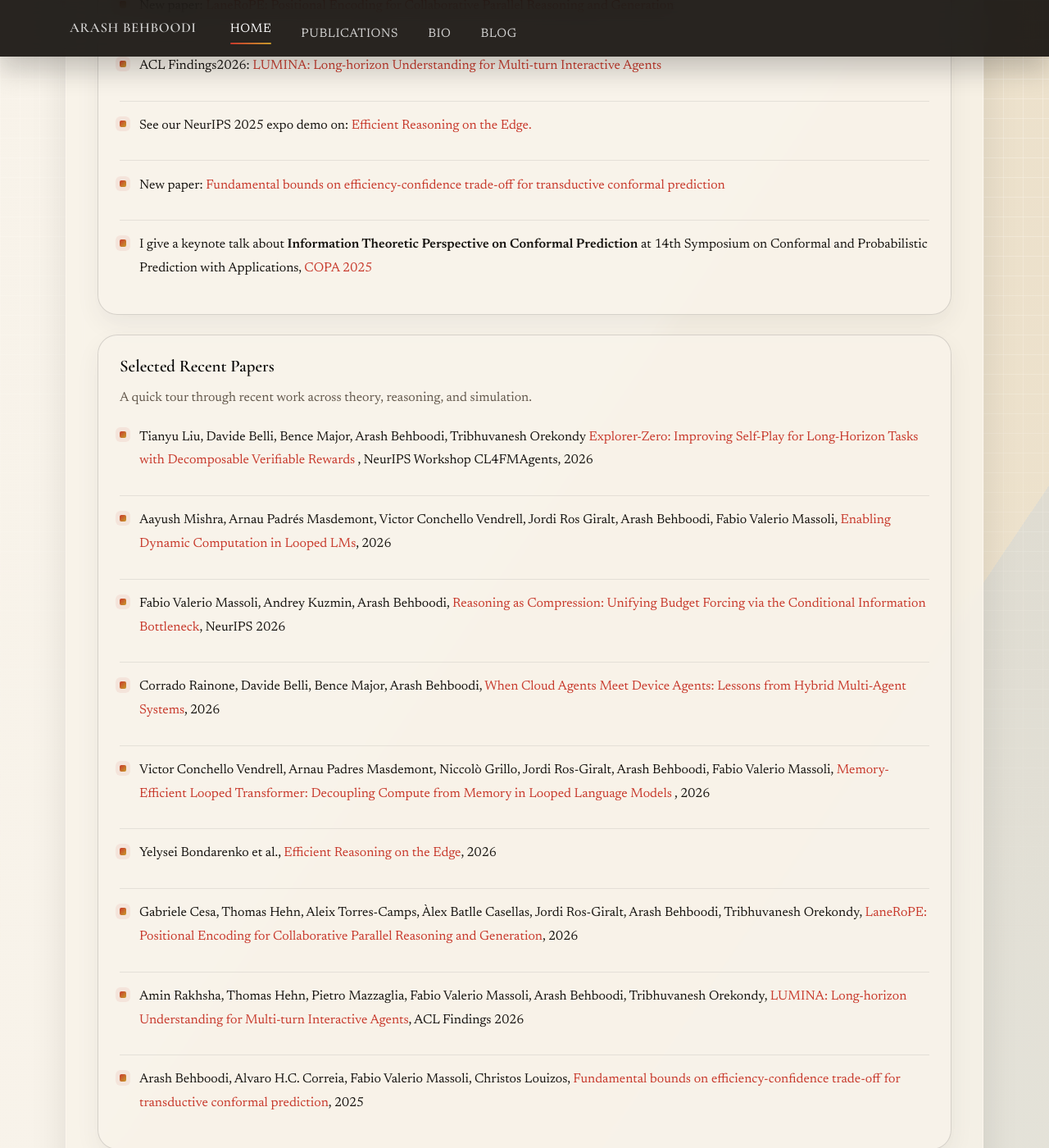
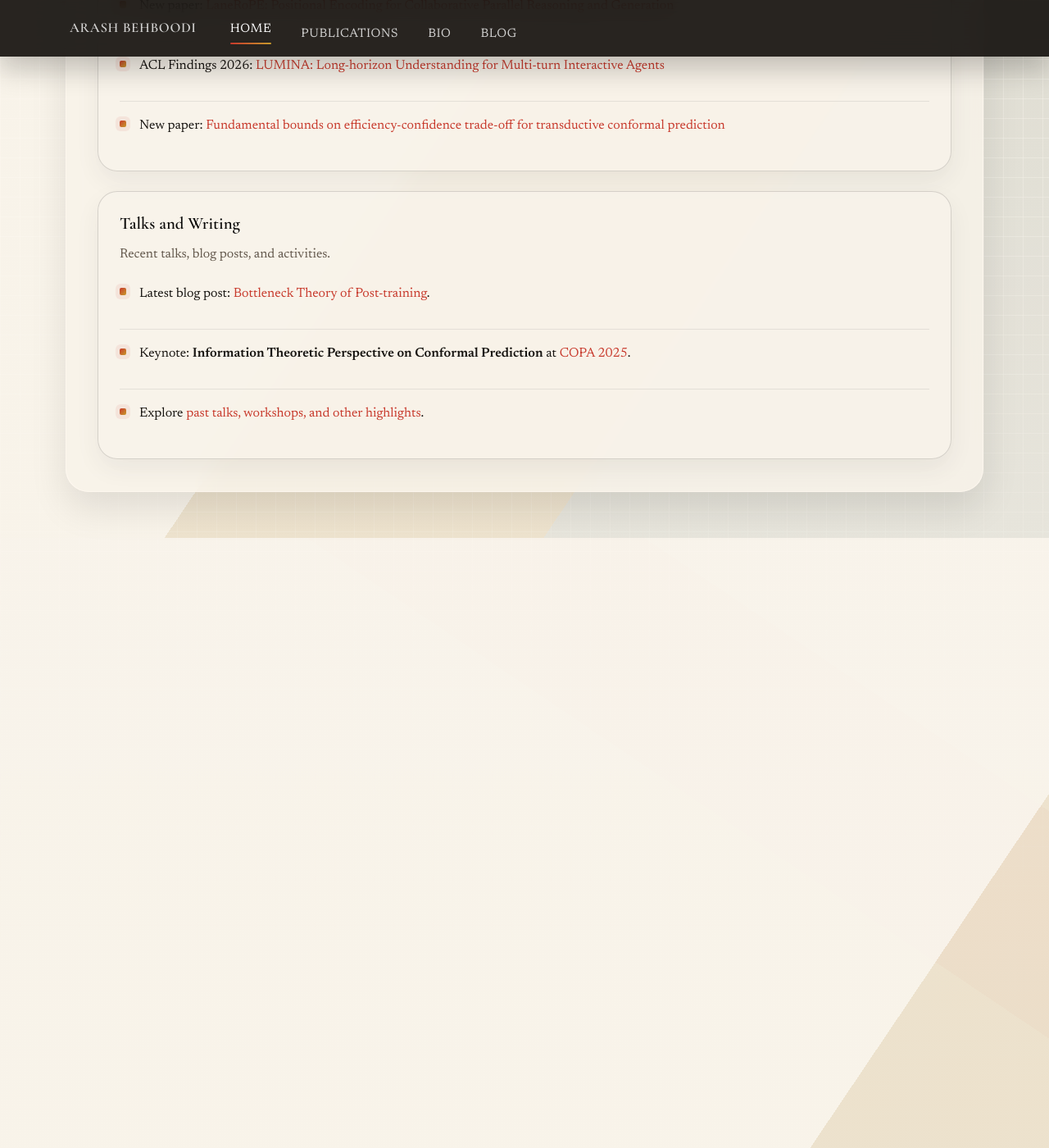
Before and after one commit to arashbehboodi/arashbehboodi.github.io, a Jekyll site: the page built from index.html, in a window 1280 px wide and 1400 px high, scrolled down 1256 px. Shown: the whole window at 82% size. Built offline with Jekyll 4.4.1, drawn with Linux system fonts in a browser that asks for light colours; some of the changed text lies outside the part shown.

Commit message:
Add highlights archive and streamline homepage

```diff
--- a/index.html
+++ b/index.html
@@ -42,8 +42,8 @@ description: Research, publications, and writing by Arash Behboodi.
 </section>
 
 <section class="section-card">
-  <h3 id="news-and-highlights">News and Highlights</h3>
-  <p class="section-intro">Recent papers, talks, and research updates.</p>
+  <h3 id="news-and-highlights">Recent News and Highlights</h3>
+  <p class="section-intro">Recent papers and research updates.</p>
   <ul class="feature-list">
     <li><p>
       New paper:
@@ -82,73 +82,27 @@ Enabling Dynamic Computation in Looped LMs</a>
   </li>
 
   <li>
-    <p>ACL Findings2026: <a href="https://arxiv.org/abs/2601.16649">LUMINA: Long-horizon Understanding for Multi-turn Interactive Agents</a></p>
-  </li>
-  <li>
-    <p>See our NeurIPS 2025 expo demo on: <a href="https://qualcomm-ai-research.github.io/llm-reasoning-on-edge/">Efficient Reasoning on the Edge.</a></p>
+    <p>ACL Findings 2026: <a href="https://arxiv.org/abs/2601.16649">LUMINA: Long-horizon Understanding for Multi-turn Interactive Agents</a></p>
   </li>
   <li>
     <p>New paper: <a href="https://arxiv.org/abs/2509.04631"> Fundamental bounds on efficiency-confidence trade-off for transductive conformal prediction</a></p>
-  </li>
-  <li>
-    <p>I give a keynote talk about <strong>Information Theoretic Perspective on Conformal Prediction</strong> at 14th Symposium on Conformal and Probabilistic Prediction with Applications, <a href="https://copa-conference.com/">COPA 2025</a></p>
   </li>
  </ul>
 </section>
 
 <section class="section-card">
-  <h3 id="recent-papers">Selected Recent Papers</h3>
-  <p class="section-intro">A quick tour through recent work across theory, reasoning, and simulation.</p>
-  <ul class="feature-list">
-    <li><p>
-      Tianyu Liu, Davide Belli, Bence Major, Arash Behboodi, Tribhuvanesh Orekondy
-      <a href="https://arxiv.org/abs/2610.19868">
-      Explorer-Zero: Improving Self-Play for Long-Horizon Tasks with Decomposable Verifiable Rewards
-    </a>, NeurIPS Workshop CL4FMAgents, 2026 </p></li>
-
-      <li>
-      <p>
-Aayush Mishra, Arnau Padrés Masdemont, Victor Conchello Vendrell, Jordi Ros Giralt, Arash Behboodi, Fabio Valerio Massoli, <a href="https://arxiv.org/abs/2610.09013"> Enabling Dynamic Computation in Looped LMs</a>, 2026
-      </p>
-    </li>
-
-    <li>
-    <p>Fabio Valerio Massoli, Andrey Kuzmin, Arash Behboodi, <a href="https://arxiv.org/abs/2603.08462">Reasoning as Compression: Unifying Budget Forcing via the Conditional Information Bottleneck</a>,  NeurIPS 2026</p>
+  <h3 id="talks-and-writing">Talks and Writing</h3>
+  <p class="section-intro">Recent talks, blog posts, and activities.</p>
+  <ul class="feature-list compact-list">
+  {% assign latest_post = site.posts | first %}
+  {% if latest_post %}
+  <li>
+    <p>Latest blog post: <a href="{{ latest_post.url | relative_url }}">{{ latest_post.title | escape }}</a>.</p>
   </li>
+  {% endif %}
   <li>
-    <p>Corrado Rainone, Davide Belli, Bence Major, Arash Behboodi, <a href="https://arxiv.org/abs/2605.30102">
-    When Cloud Agents Meet Device Agents: Lessons from Hybrid Multi-Agent Systems</a>, 2026
-    </p>
+    <p>Keynote: <strong>Information Theoretic Perspective on Conformal Prediction</strong> at <a href="https://copa-conference.com/">COPA 2025</a>.</p>
   </li>
-  <li>
-    <p>Victor Conchello Vendrell, Arnau Padres Masdemont, Niccolò Grillo, Jordi Ros-Giralt, Arash Behboodi, Fabio Valerio Massoli,
-      <a href="https://arxiv.org/abs/2605.07721">Memory-Efficient Looped Transformer: Decoupling Compute from Memory in Looped Language Models
-</a>, 2026</p>
-  </li>
-  <li>
-    <p>Yelysei Bondarenko et al., <a href="https://arxiv.org/abs/2603.16867">Efficient Reasoning on the Edge</a>, 2026</p>
-  </li>
-  <li>
-    <p>Gabriele Cesa, Thomas Hehn, Aleix Torres-Camps, Àlex Batlle Casellas, Jordi Ros-Giralt, Arash Behboodi, Tribhuvanesh Orekondy, <a href="https://arxiv.org/abs/2605.27570">LaneRoPE: Positional Encoding for Collaborative Parallel Reasoning and Generation</a>,  2026</p>
-  </li>
-  <li>
-    <p>Amin Rakhsha, Thomas Hehn, Pietro Mazzaglia, Fabio Valerio Massoli, Arash Behboodi, Tribhuvanesh Orekondy, <a href="https://arxiv.org/abs/2601.16649">LUMINA: Long-horizon Understanding for Multi-turn Interactive Agents</a>,  ACL Findings 2026</p>
-  </li>
-  <li>
-    <p>Arash Behboodi, Alvaro H.C. Correia, Fabio Valerio Massoli, Christos Louizos, <a href="https://arxiv.org/abs/2509.04631"> Fundamental bounds on efficiency-confidence trade-off for transductive conformal prediction</a>, 2025</p>
-  </li>
- </ul>
-</section>
-
-<section class="section-card">
-  <h3 id="misc">Misc.</h3>
-  <p class="section-intro">Workshops, conversations, and related projects.</p>
-  <ul class="feature-list compact-list">
-  <li>
-    <p>Workshop <a href="https://d3s3workshop.github.io/">D3S3: Data-driven and Differentiable Simulations, Surrogates, and Solvers</a> at NeurIPS 2024.</p>
-  </li>
-  <li>
-    <p>My chat with Sam Charrington at TWIML AI podcast around <a href="https://twimlai.com/podcast/twimlai/ai-at-the-edge-qualcomm-ai-research-at-neurips-2024/">Differentiable Simulation, Conformal Prediction, and AI at the Edge</a>.</p>
-  </li>
+  <li><p>Explore <a href="{{ '/highlights.html' | relative_url }}">past talks, workshops, and other highlights</a>.</p></li>
 </ul>
 </section>
```
Also changed, not shown: highlights.html (added, +19 -0 lines).
